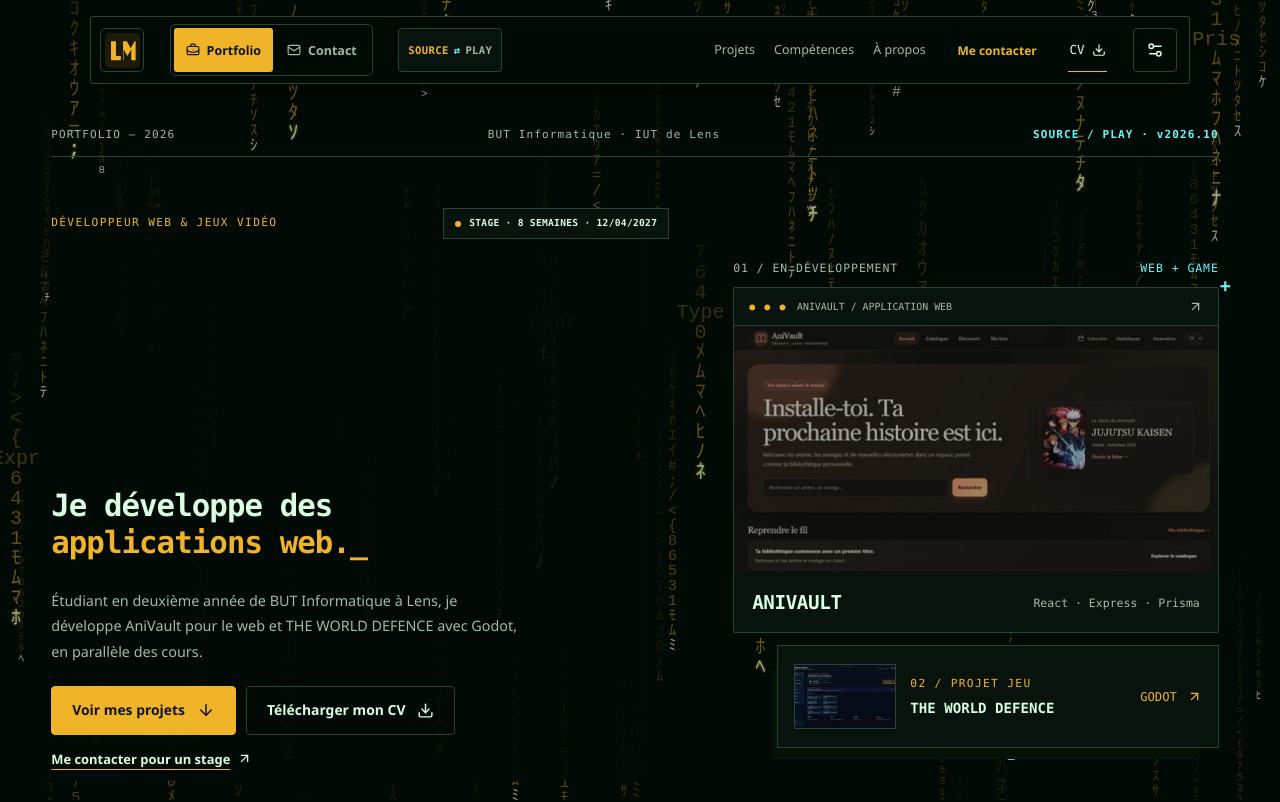
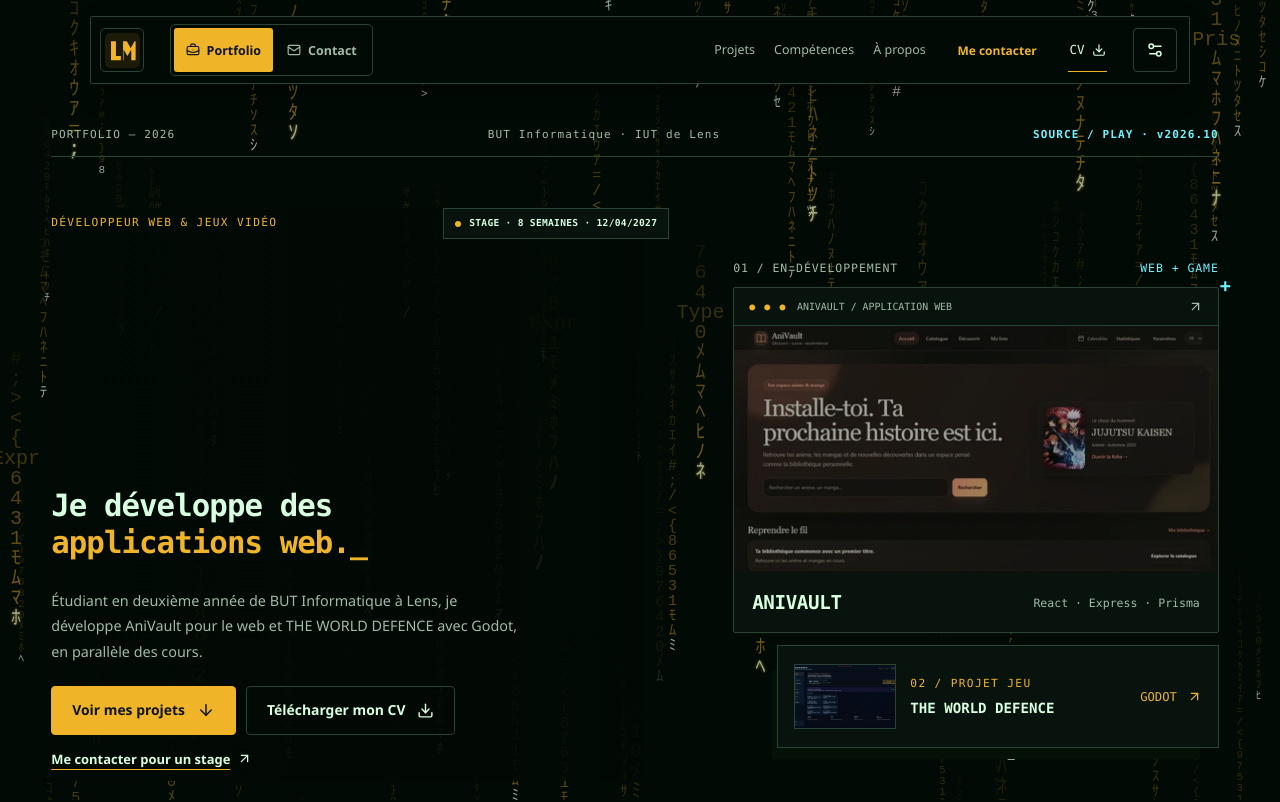
Before and after one commit to LylianMichel/portfolio, a React (Vite) app: page / in a window 1280 px wide. Shown: the top 802 px of the page. Built offline with nearby package versions, Linux system fonts and the light colour scheme.

Commit message:
design: déplacer SOURCE PLAY exclusivement dans les réglages

```diff
--- a/src/components/layout/Navbar.tsx
+++ b/src/components/layout/Navbar.tsx
@@ -54,7 +54,6 @@ export const Navbar=({mode,theme,accent,experience,onExperienceChange,onModeChan
     <button className={mode==="work"?"selected":""} aria-pressed={mode==="work"} onClick={()=>change("work")}><BriefcaseBusiness size={14} aria-hidden />Portfolio</button>
     <button className={mode==="contact"?"selected":""} aria-pressed={mode==="contact"} onClick={()=>change("contact")}><Mail size={14} aria-hidden />Contact</button>
   </div>
-  <SourcePlayToggle experience={experience} onChange={onExperienceChange}/>
   {experience==="play"&&<span className="lm-score" aria-hidden="true">SCORE {String(Math.round(progress)).padStart(3,"0")}</span>}
   <div className="lm-desktop-links">{mode==="work"?sections.slice(1,4).map(item=><a key={item.id} href={`#${item.id}`} aria-current={active===item.id?"location":undefined}>{item.title}</a>):<span className="lm-mono">CONTACT / DISCUSSION</span>}</div>
   <a className="lm-nav-contact" href={`mailto:${profile.email}`} aria-label="Me contacter par e-mail">Me contacter</a>
@@ -66,6 +65,8 @@ export const Navbar=({mode,theme,accent,experience,onExperienceChange,onModeChan
  {settings&&<section className="lm-quick-settings" aria-label="Personnalisation">
   <div className="lm-settings-head"><span>APPARENCE</span><button onClick={()=>setSettings(false)} aria-label="Fermer l'apparence"><X size={17}/></button></div>
   <p className="lm-kicker">MATRIX // IDENTITÉ VISUELLE</p>
+  <p className="lm-kicker">MODE D’EXPÉRIENCE</p><SourcePlayToggle experience={experience} onChange={onExperienceChange}/>
+
   <p className="lm-kicker">ACCENT</p><div className="lm-accent-choice" role="group" aria-label="Couleur d'accent">{(["mint","blue","violet","orange"] as Accent[]).map(a=><button key={a} data-swatch={a} aria-label={colorLabels[a]} aria-pressed={accent===a} onClick={()=>onAccentChange(a)}><span/></button>)}</div>
   {theme==="matrix"&&<><p className="lm-kicker lm-rain-label">INTENSITÉ DE LA PLUIE</p><div className="lm-settings-choice lm-rain-options" role="group" aria-label="Intensité de la pluie">{(["off","soft","intense"] as RainIntensity[]).map(r=><button key={r} aria-pressed={rainIntensity===r} onClick={()=>onRainChange(r)}>{({off:"Désactivée",soft:"Douce",intense:"Intense"})[r]}</button>)}</div><p className="lm-matrix-reduced-note" role="status">La pluie reste statique lorsque la réduction des animations est activée dans les réglages du système.</p></>}
  </section>}
```
